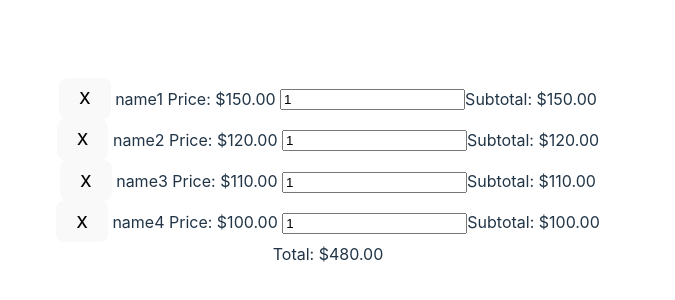
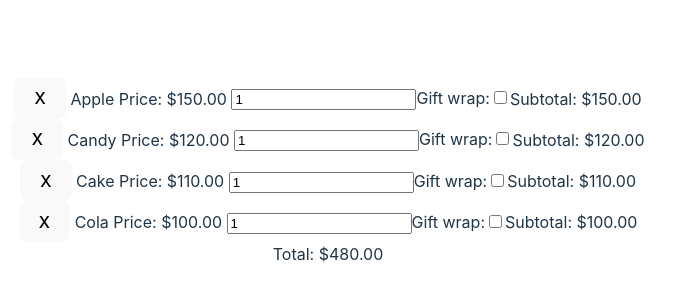
Before and after one commit to MagnusStarkadOttosen/02363FrontEndProject, a React (Vite) app: page / in a window 1280 px wide. Shown: the part 228-528 px from the top of the page, without its empty margins (312-987 px from the left). Built offline with nearby package versions, Linux system fonts and the light colour scheme.

Commit message:
gift toggle

```diff
--- a/src/components/ItemComponent.tsx
+++ b/src/components/ItemComponent.tsx
@@ -11,6 +11,7 @@ interface ItemProps{
 const ItemComponent: React.FC<ItemProps> = ({ item, onRemove, onQuantityChange }) => {
     //Tracking quantity defaults to 1.
     const [quantity, setQuantity] = useState(1);
+    const [gift, setGift] = useState(0);
     //Calculates the subtotal based on quantity.
     const subTotal = item.price * quantity;
 
@@ -36,6 +37,7 @@ const ItemComponent: React.FC<ItemProps> = ({ item, onRemove, onQuantityChange }
                 onChange={(e) => setQuantity(Number(e.target.value))} //Update quantity state if quantity is changed.
                 min="1" //Set the minimun number to 1.
             />
+            <label>Gift wrap:<input type="checkbox" value={gift} onChange={(e) => setGift(Number(e.target.value))}/></label>
             <span>
                 {"Subtotal: $" + subTotal.toFixed(2)} {/*Display the subtotal.*/}
             </span>
--- a/src/components/ItemList.tsx
+++ b/src/components/ItemList.tsx
@@ -6,10 +6,10 @@ import { Item } from '../types/Items';
  * This is the hardcoded list of initial items.
  */
 const initItems: Item[] = [
-    { id: "item1", name: "name1", price: 150},
-    { id: "item2", name: "name2", price: 120},
-    { id: "item3", name: "name3", price: 110},
-    { id: "item4", name: "name4", price: 100},
+    { id: "item1", name: "Apple", price: 150, gift: 0},
+    { id: "item2", name: "Candy", price: 120, gift: 0},
+    { id: "item3", name: "Cake", price: 110, gift: 0},
+    { id: "item4", name: "Cola", price: 100, gift: 0},
 ]
 
 const ItemList: React.FC = () => {
--- a/src/types/Items.ts
+++ b/src/types/Items.ts
@@ -2,4 +2,5 @@ export interface Item{
     id: string;
     name: string;
     price: number;
+    gift: number;
 }
```
